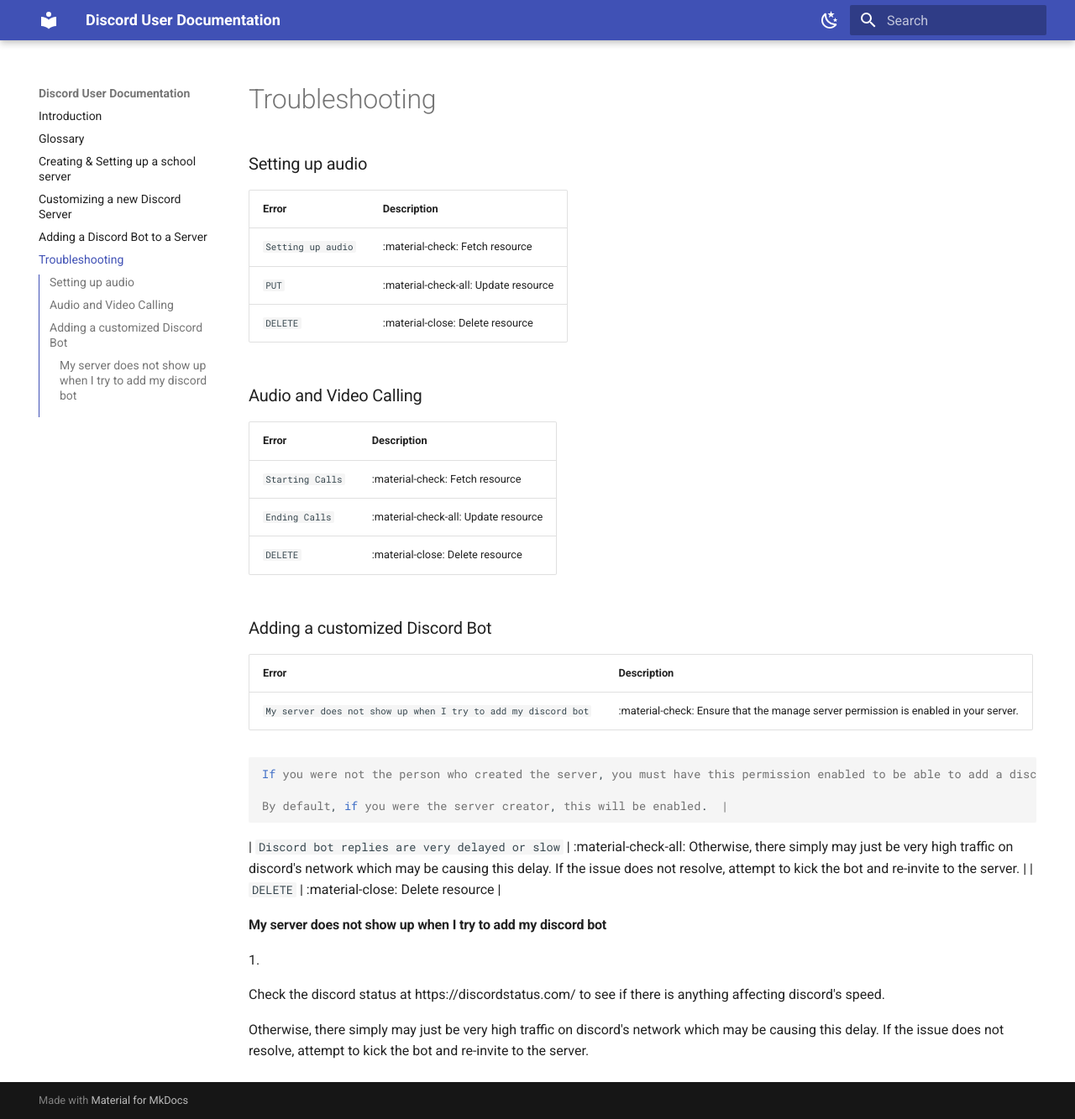
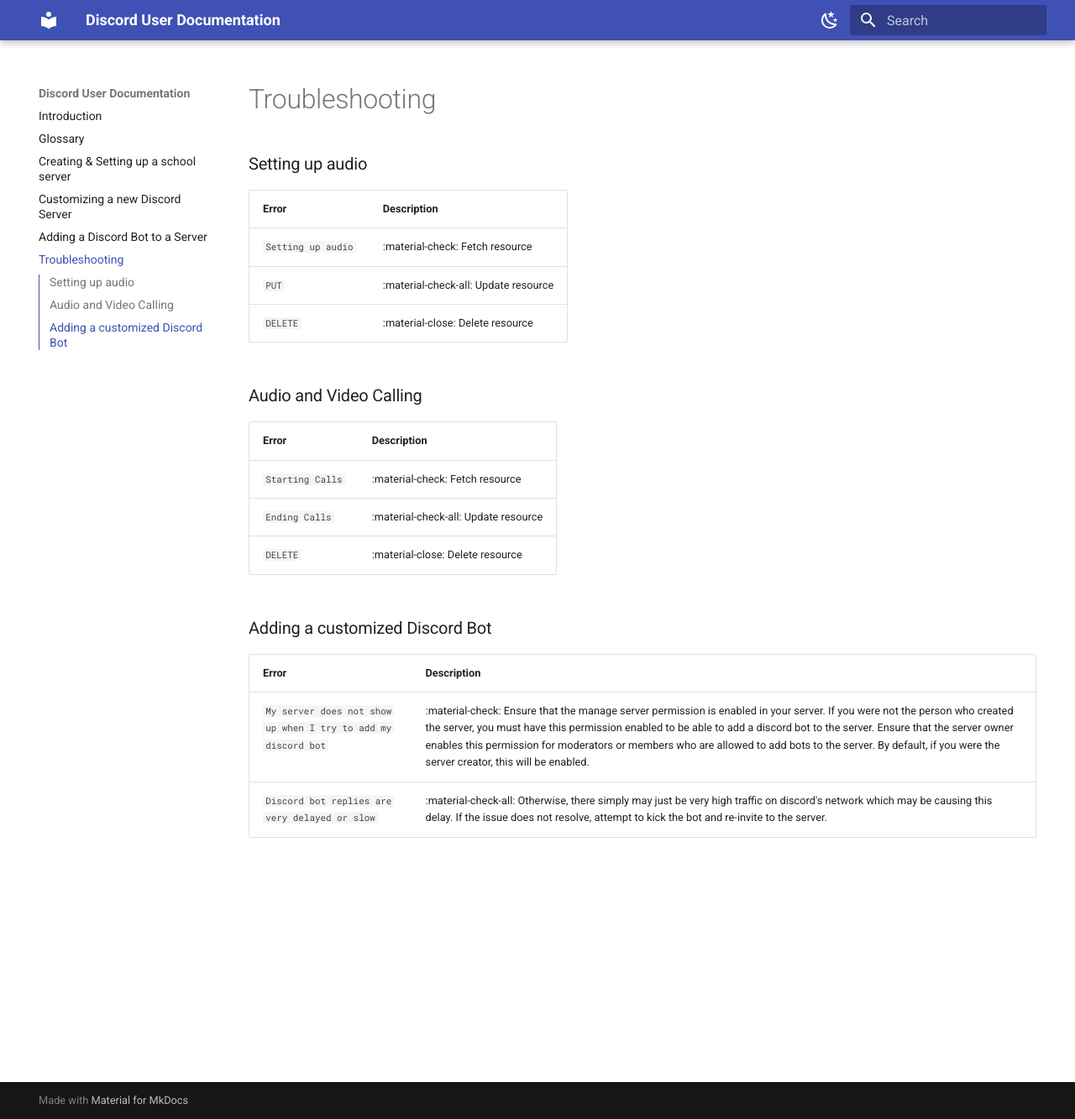
Before and after one commit to levxxvi/User-Documentation, an MkDocs documentation site: the page built from docs/troubleshooting.md, in a window 1280 px wide and 1333 px high. Shown: the whole window at 84% size. Built offline with MkDocs 1.6.1 and Material for MkDocs 9.7.7, drawn with Linux system fonts in a browser that asks for light colours.

Commit message:
Add troubleshooting

```diff
--- a/docs/troubleshooting.md
+++ b/docs/troubleshooting.md
@@ -20,23 +20,5 @@
 ### Adding a customized Discord Bot
 | Error       | Description                          |
 | :---------- | :----------------------------------- |
-| `My server does not show up when I try to add my discord bot`       | :material-check:     Ensure that the manage server permission is enabled in your server.
-
-    If you were not the person who created the server, you must have this permission enabled to be able to add a discord bot to the server. Ensure that the server owner enables this permission for moderators or members who are allowed to add bots to the server.
-
-    By default, if you were the server creator, this will be enabled.  |
-| `Discord bot replies are very delayed or slow`       | :material-check-all: Otherwise, there simply may just be very high traffic on discord's network which may be causing this delay. If the issue does not resolve, attempt to kick the bot and re-invite to the server.
- |
-| `DELETE`    | :material-close:     Delete resource |
-
-
-#### My server does not show up when I try to add my discord bot
-
-
-1.
-
-####
-
-Check the discord status at https://discordstatus.com/ to see if there is anything affecting discord's speed.
-
-Otherwise, there simply may just be very high traffic on discord's network which may be causing this delay. If the issue does not resolve, attempt to kick the bot and re-invite to the server.
+| `My server does not show up when I try to add my discord bot`       | :material-check:     Ensure that the manage server permission is enabled in your server. If you were not the person who created the server, you must have this permission enabled to be able to add a discord bot to the server. Ensure that the server owner enables this permission for moderators or members who are allowed to add bots to the server. By default, if you were the server creator, this will be enabled.  |
+| `Discord bot replies are very delayed or slow` | :material-check-all: Otherwise, there simply may just be very high traffic on discord's network which may be causing this delay. If the issue does not resolve, attempt to kick the bot and re-invite to the server.
```
